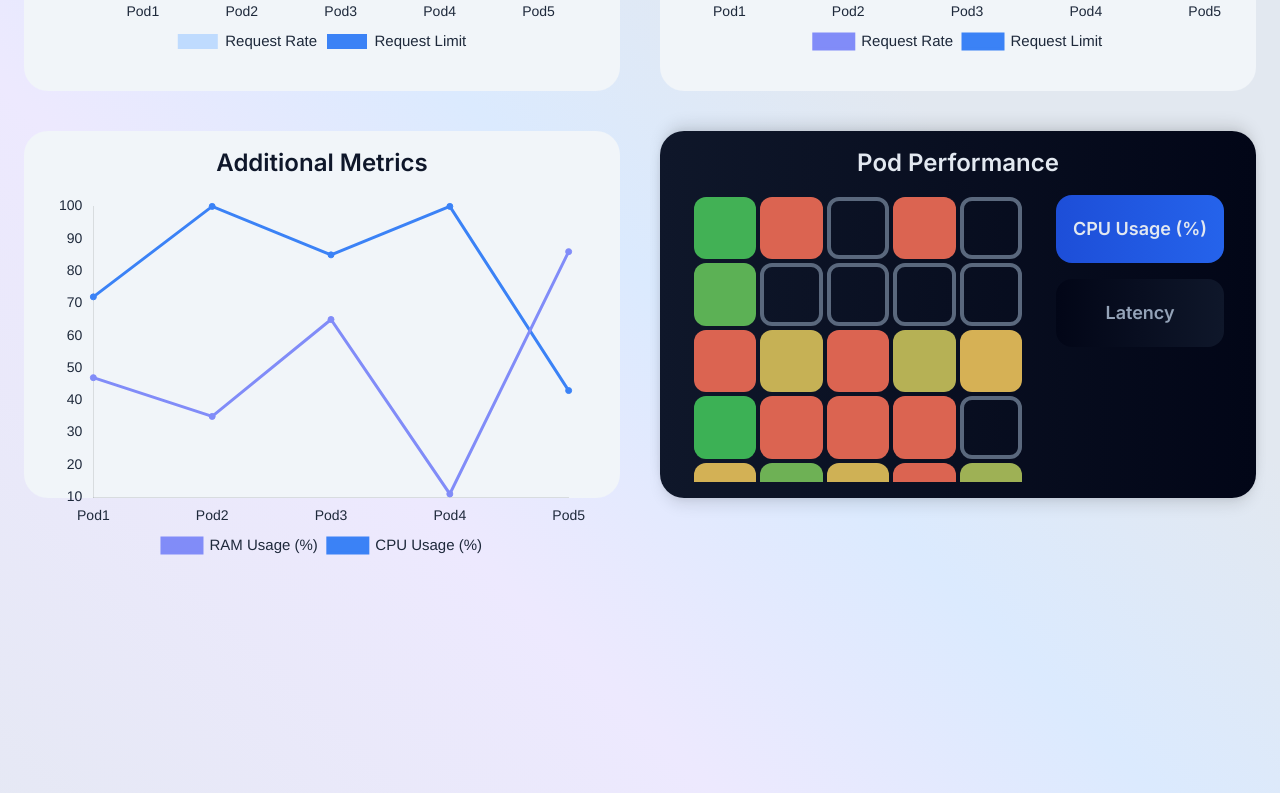
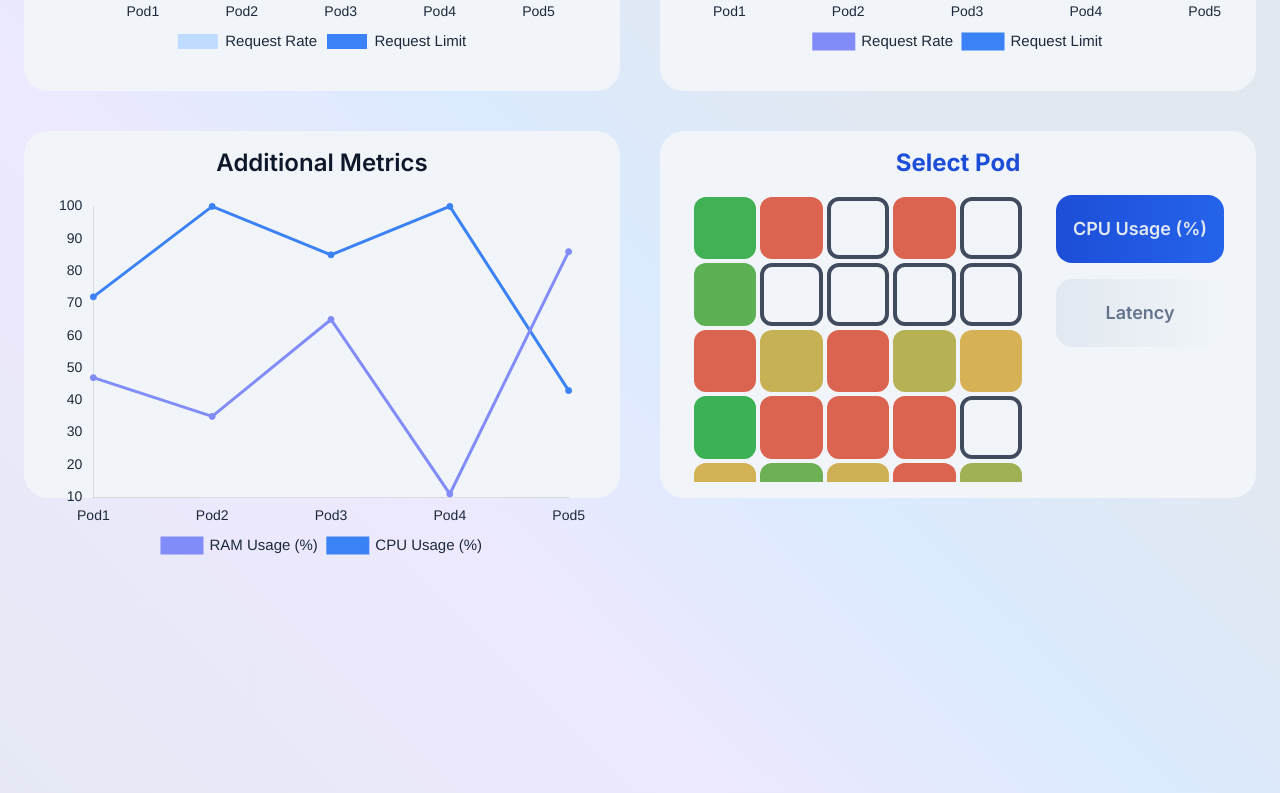
Before and after one commit to oslabs-beta/bottlenetes, a React (Vite) app: page / in a window 1280 px wide. Shown: the part 667-1460 px from the top of the page. Built offline with nearby package versions, Linux system fonts and the light colour scheme.

Commit message:
updated light mode, made pod grid light

```diff
--- a/src/containers/MainContainer.jsx
+++ b/src/containers/MainContainer.jsx
@@ -152,9 +152,9 @@ const MainContainer = ({ username }) => {
               </h2>
               <TestMetrics defaultView={defaultView} clickedPod={clickedPod} />
             </div>
-            <div className="flex max-h-[41%] flex-col rounded-3xl bg-gradient-to-l from-slate-950 to-slate-900 p-4 shadow-custom-lg xl:col-span-2">
-              <h2 className="text-center text-2xl font-semibold text-slate-200">
-                Pod Performance
+            <div className="flex max-h-[41%] flex-col rounded-3xl bg-slate-100 p-4 xl:col-span-2">
+              <h2 className="text-center text-2xl font-bold text-blue-700">
+                Select Pod
               </h2>
               <TestGrid
                 defaultView={defaultView}
--- a/src/test-components/TestGrid.jsx
+++ b/src/test-components/TestGrid.jsx
@@ -42,7 +42,7 @@ const TestGrid = () => {
       buttonArray.push(
         <button
           key={i}
-          className="m-0.5 aspect-square rounded-xl border-4 border-slate-500 brightness-90 transition hover:border-4 hover:border-blue-500 hover:filter"
+          className="m-0.5 aspect-square rounded-xl border-4 border-slate-600 brightness-90 transition hover:border-[5px] hover:border-blue-500 hover:filter"
         ></button>,
       );
     }
@@ -62,7 +62,7 @@ const TestGrid = () => {
         <button className="rounded-2xl bg-gradient-to-r from-[#1d4ed8] to-[#2563eb] px-4 py-2 py-5 text-lg font-semibold text-slate-200 hover:brightness-90 hover:filter">
           CPU Usage (%)
         </button>
-        <button className="rounded-2xl bg-gradient-to-r from-slate-950 to-slate-900 px-4 py-2 py-5 text-lg font-semibold text-slate-400 hover:brightness-90 hover:filter">
+        <button className="rounded-2xl bg-gradient-to-r from-slate-200 to-slate-100 px-4 py-2 py-5 text-lg font-semibold text-slate-500 hover:brightness-90 hover:filter">
           Latency
         </button>
       </div>
```
